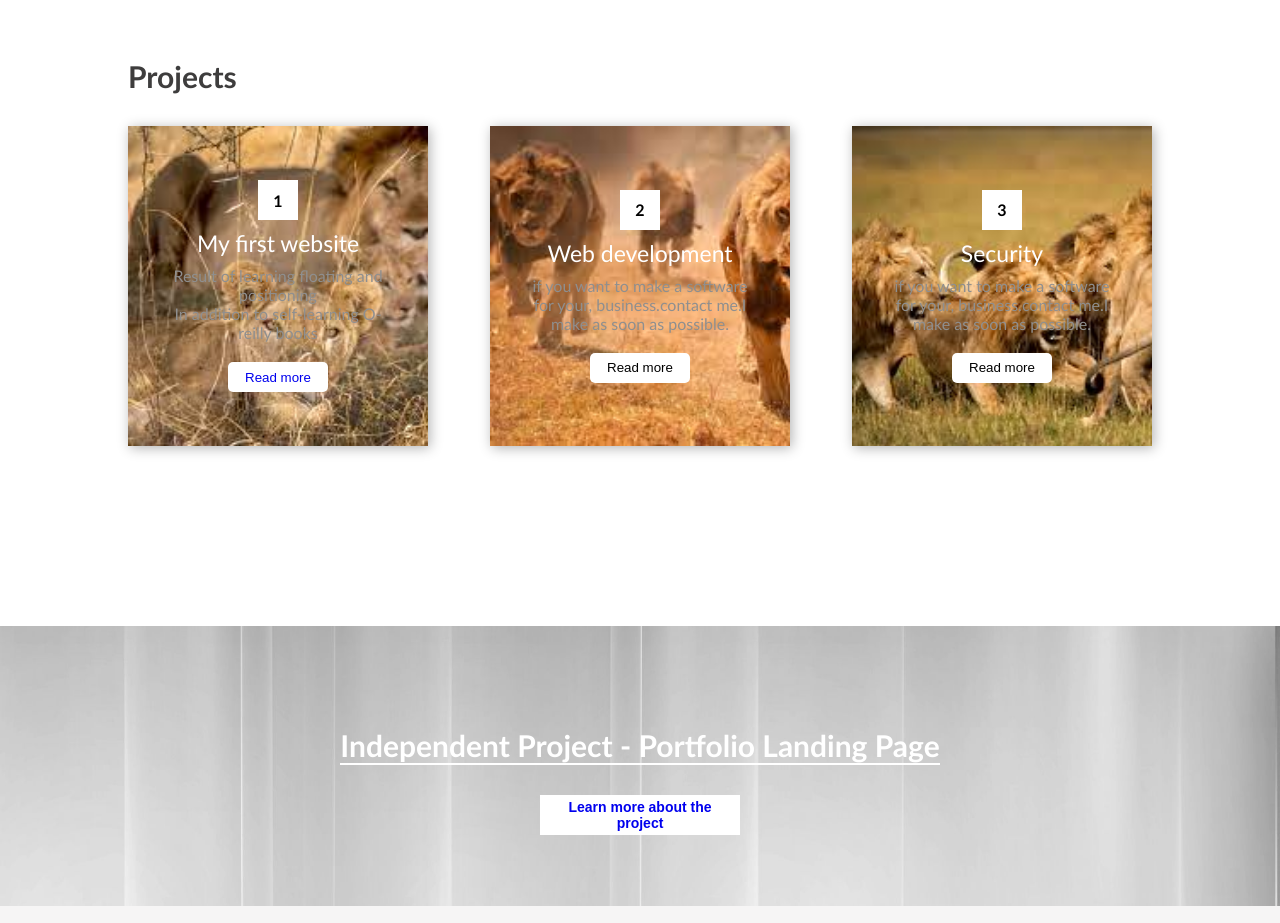
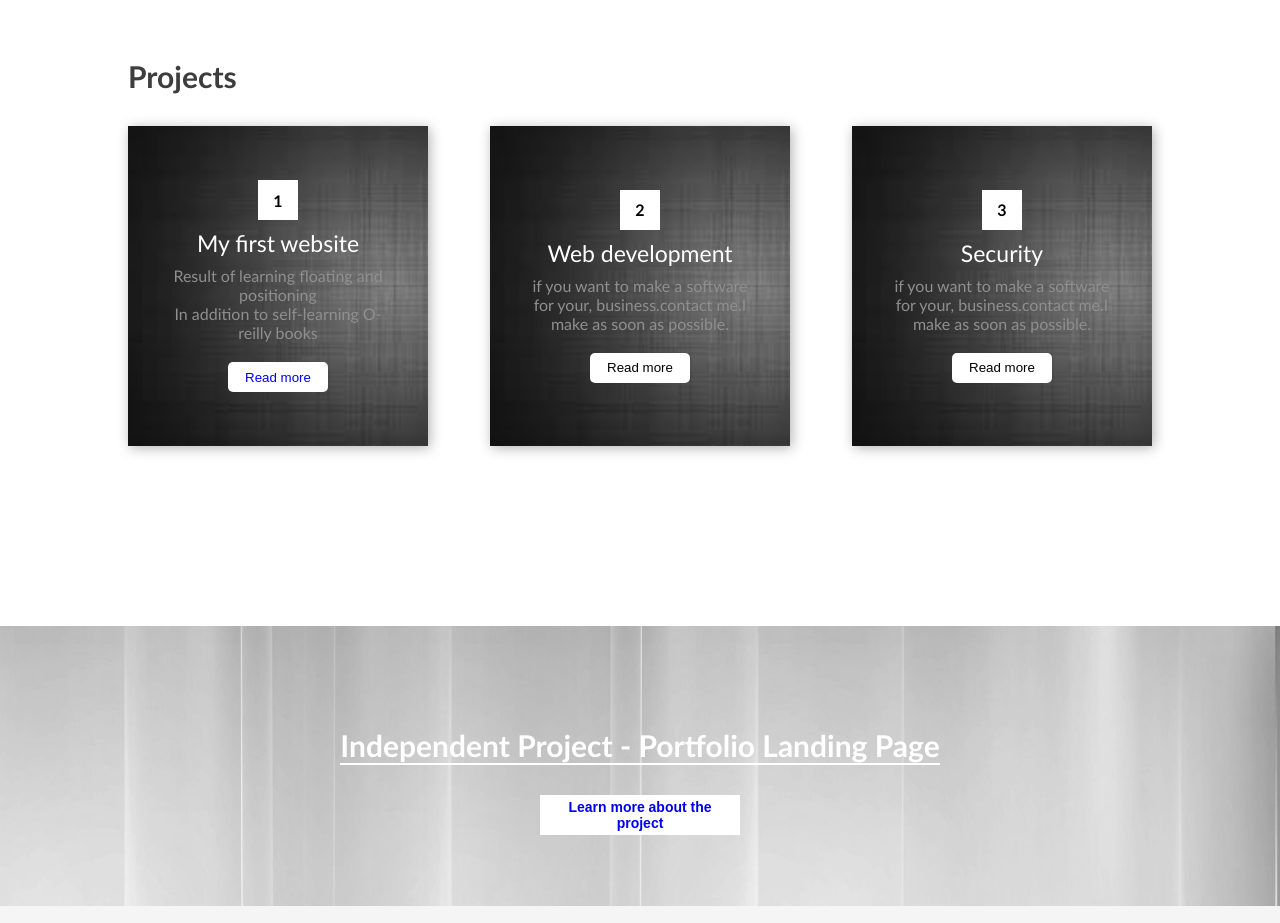
Before and after one commit to george-ongaya1/landing-page, a plain HTML site: page index.html in a window 1280 px wide. Shown: the part 1020-1943 px from the top of the page. Drawn offline with Linux system fonts and the light colour scheme.

Commit message:
changed the piictures on the landing pages to make the text more visible in addition to chanding the brightness of the text

```diff
--- a/css/styles.css
+++ b/css/styles.css
@@ -259,13 +259,13 @@ font-size:16px;
     justify-content:space-between;
 }
 .box-1{
-    background-image:url("../images/home.jpeg" );
+    background-image:url("../images/objectives.jpeg" );
 }
 .box-2{
-    background-image:url("../images/home2.jpeg");
+    background-image:url("../images/objectives.jpeg");
 }
 .box-3{
-    background-image:url("../images/home3.jpeg");
+    background-image:url("../images/objectives.jpeg");
 }
 .box-1 span,
 .box-2 span,
```
